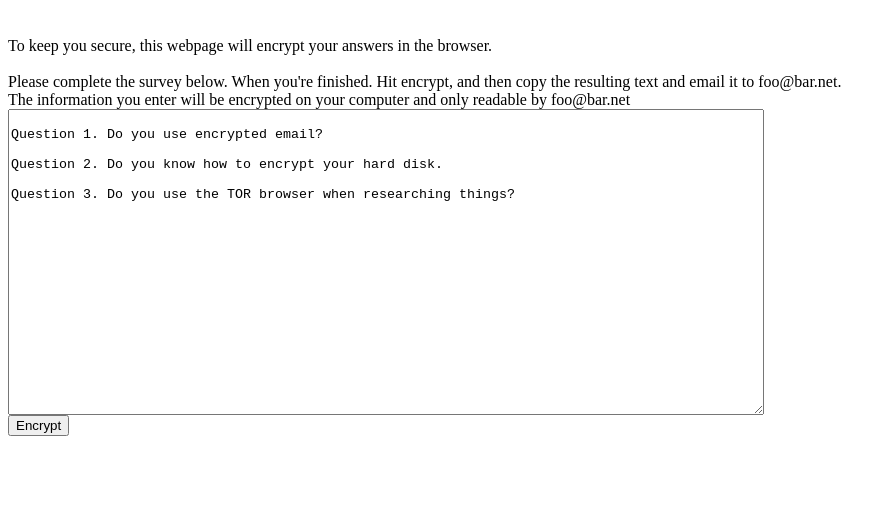
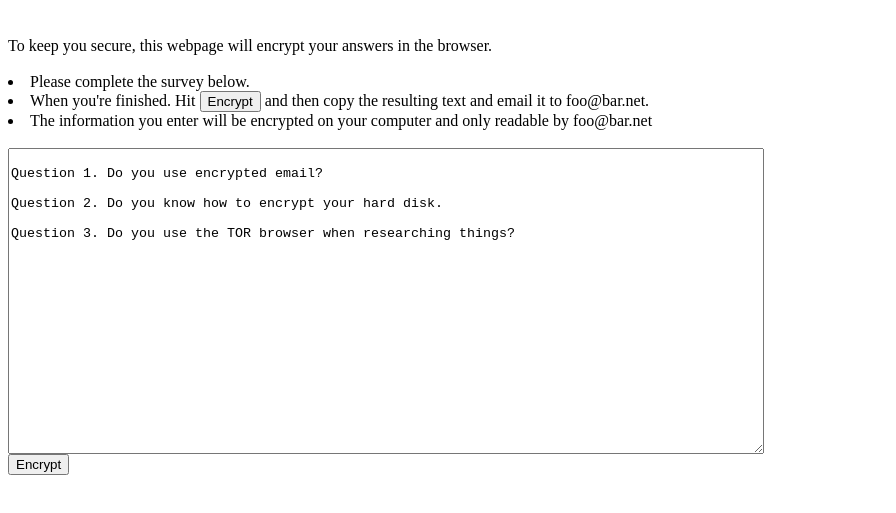
Before and after one commit to simonvc/Simple-Secure-Drop, a plain HTML site: page index.html in a window 1280 px wide. Shown: the part 61-574 px from the top of the page, without its empty margins (0-896 px from the left). Drawn offline with Linux system fonts and the light colour scheme.

Commit message:
made it more readable

```diff
--- a/index.html
+++ b/index.html
@@ -6,9 +6,9 @@
 </head>
 
 <body>
- <script type="text/javascript" src="openpgp.min.js"></script>
+<script type="text/javascript" src="openpgp.min.js"></script>
 <script type="text/javascript" src="require.js"></script>
- <script type="text/javascript" src="jquery.min.js"></script>
+<script type="text/javascript" src="jquery.min.js"></script>
 <script type="text/javascript" src="cryptor.js"></script>
 
 
@@ -18,13 +18,14 @@ To keep you secure, this webpage will encrypt your answers in the browser.
 <br>
 <br>
 <div id="instructions">
-Please complete the survey below. When you're finished. Hit encrypt, and then copy the resulting text and email it to foo@bar.net.
+  <li> Please complete the survey below.
+  <li> When you're finished. Hit <button id="button" onClick="encrypt('publickey.asc')">Encrypt</button> and then copy the resulting text and email it to foo@bar.net.
 <br>
-The information you enter will be encrypted on your computer and only readable by foo@bar.net
+<li>The information you enter will be encrypted on your computer and only readable by foo@bar.net
 
 <br>
+<br>
 </div>
-
 
 <textarea id="input" style='width: 750px; min-height: 300px'>
 
```
